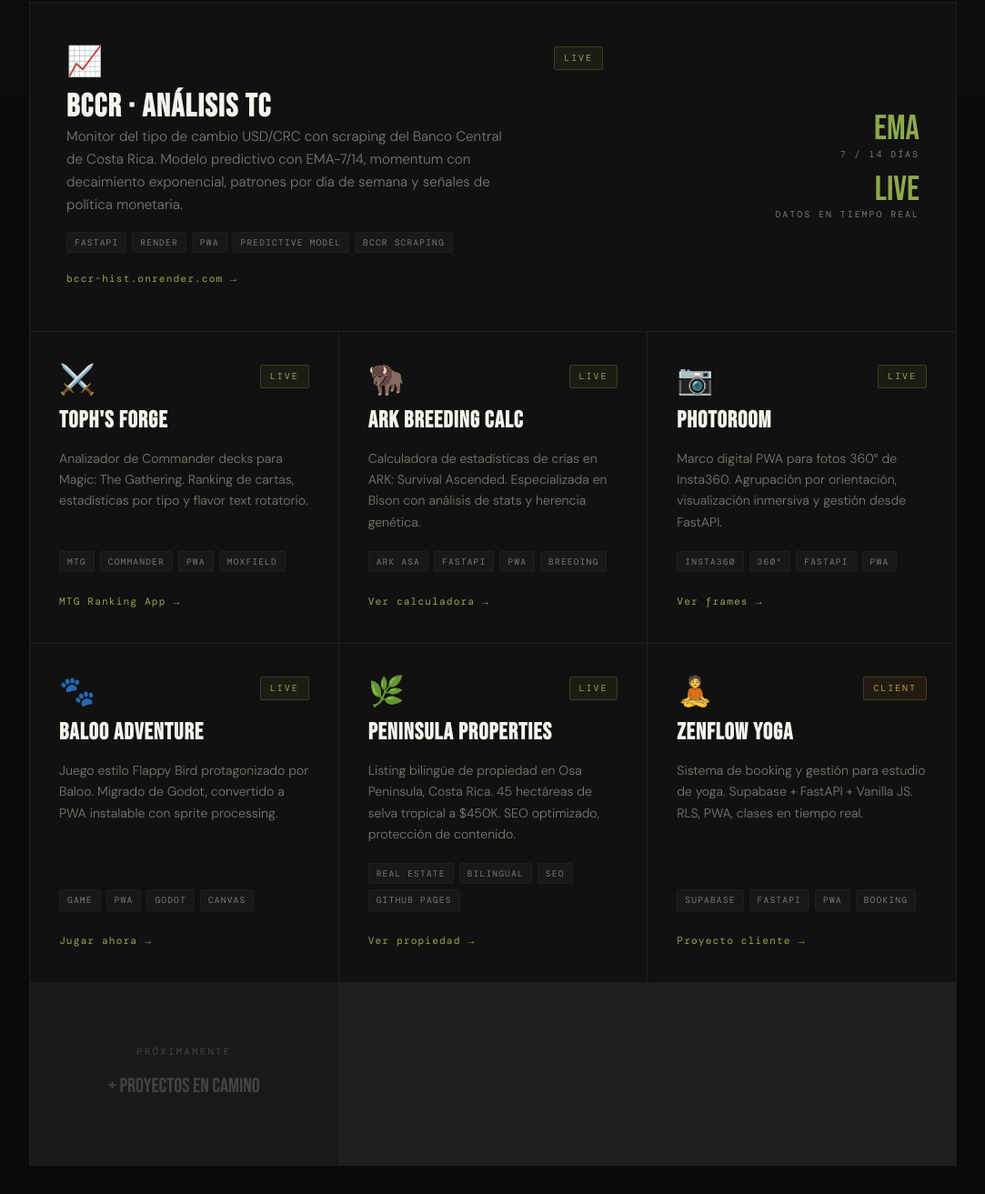
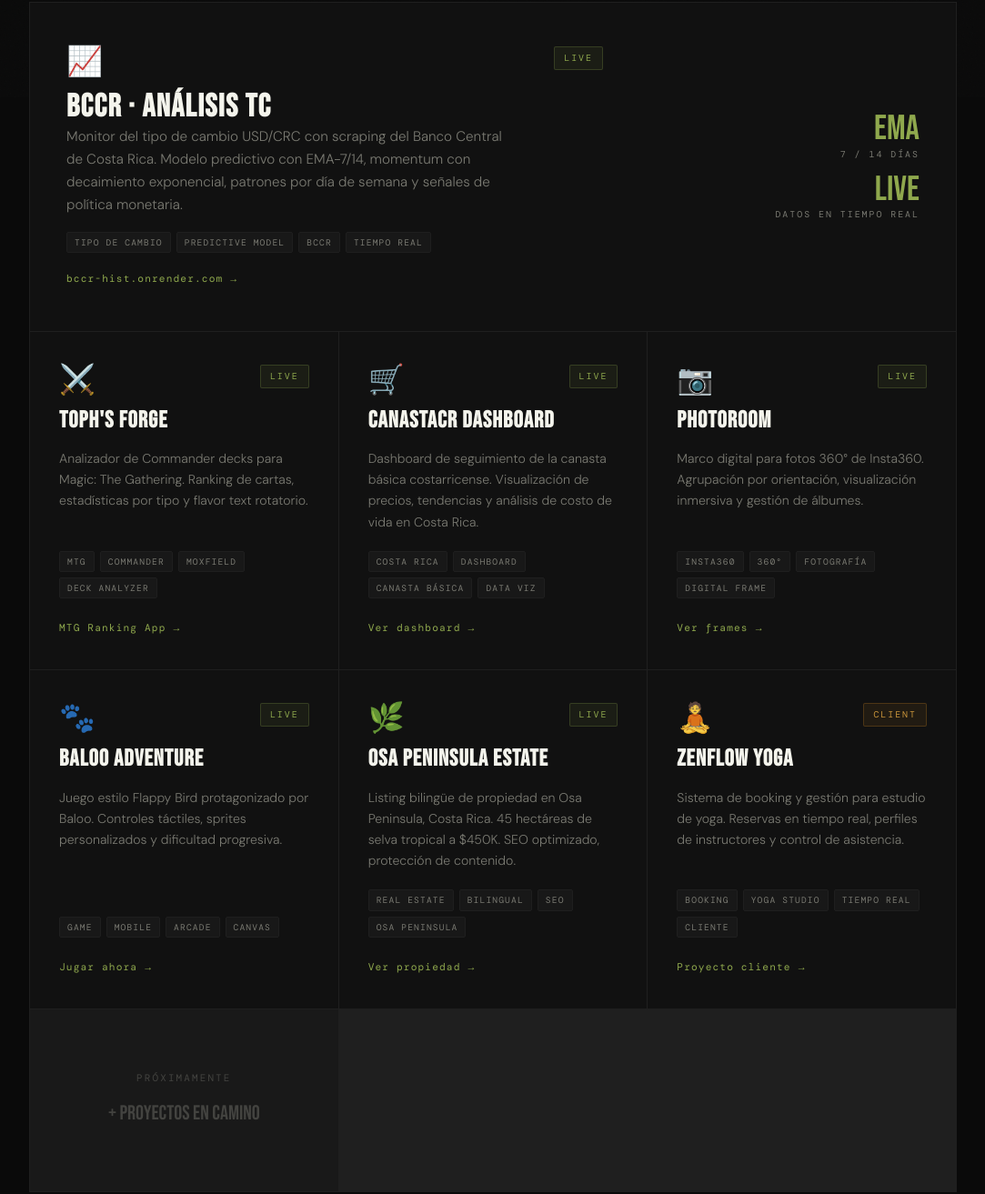
Before and after one commit to rmeneses14/rmlab-dev, a plain HTML site: page index.html in a window 1280 px wide. Shown: the part 693-2006 px from the top of the page at 91% size, without its empty margins (98-1181 px from the left). Drawn offline with nearby package versions, Linux system fonts and the light colour scheme; a web font is replaced by a local one.

Commit message:
eliminio indicios de tecnolgias

```diff
--- a/index.html
+++ b/index.html
@@ -588,8 +588,8 @@
       <span class="accent">que funcionan.</span>
     </h1>
     <p class="hero-desc">
-      Tools, apps y experimentos construidos con FastAPI, PWA y GitHub Pages.
-      Cada proyecto resuelve un problema real — desde tracking financiero hasta análisis de cartas MTG.
+      Tools, apps y experimentos que resuelven problemas reales.
+      Desde tracking financiero hasta análisis de cartas MTG — cada proyecto con propósito.
     </p>
   </section>
 
@@ -612,11 +612,10 @@
             Modelo predictivo con EMA-7/14, momentum con decaimiento exponencial, patrones por día de semana y señales de política monetaria.
           </p>
           <div class="card-tags" style="margin-top:16px;">
-            <span class="tag">FastAPI</span>
-            <span class="tag">Render</span>
-            <span class="tag">PWA</span>
+            <span class="tag">Tipo de Cambio</span>
             <span class="tag">Predictive Model</span>
-            <span class="tag">BCCR Scraping</span>
+            <span class="tag">BCCR</span>
+            <span class="tag">Tiempo Real</span>
           </div>
           <span class="card-link" style="margin-top:20px;">bccr-hist.onrender.com</span>
         </div>
@@ -643,42 +642,42 @@
         <div class="card-tags">
           <span class="tag">MTG</span>
           <span class="tag">Commander</span>
-          <span class="tag">PWA</span>
           <span class="tag">Moxfield</span>
+          <span class="tag">Deck Analyzer</span>
         </div>
         <span class="card-link">MTG Ranking App</span>
       </a>
 
-      <!-- ARK Breeding Calc -->
-      <a class="project-card reveal" href="https://rmeneses14.github.io/ark-breeding-calc/" target="_blank" rel="noopener">
+      <!-- CanastaCR Dashboard -->
+      <a class="project-card reveal" href="https://rmeneses14.github.io/CanastaCR-Dashboard-APP/" target="_blank" rel="noopener">
         <div class="card-header">
-          <span class="card-icon">🦬</span>
+          <span class="card-icon">🛒</span>
           <span class="card-status">Live</span>
         </div>
-        <h2 class="card-title">ARK Breeding Calc</h2>
-        <p class="card-desc">Calculadora de estadísticas de crías en ARK: Survival Ascended. Especializada en Bison con análisis de stats y herencia genética.</p>
+        <h2 class="card-title">CanastaCR Dashboard</h2>
+        <p class="card-desc">Dashboard de seguimiento de la canasta básica costarricense. Visualización de precios, tendencias y análisis de costo de vida en Costa Rica.</p>
         <div class="card-tags">
-          <span class="tag">ARK ASA</span>
-          <span class="tag">FastAPI</span>
-          <span class="tag">PWA</span>
-          <span class="tag">Breeding</span>
+          <span class="tag">Costa Rica</span>
+          <span class="tag">Dashboard</span>
+          <span class="tag">Canasta Básica</span>
+          <span class="tag">Data Viz</span>
         </div>
-        <span class="card-link">Ver calculadora</span>
+        <span class="card-link">Ver dashboard</span>
       </a>
 
-      <!-- PhotoRoom -->
-      <a class="project-card reveal" href="https://rmeneses14.github.io/photoroom/" target="_blank" rel="noopener">
+      <!-- PhotoRoom APP -->
+      <a class="project-card reveal" href="https://rmeneses14.github.io/PhotoRoom-APP/" target="_blank" rel="noopener">
         <div class="card-header">
           <span class="card-icon">📷</span>
           <span class="card-status">Live</span>
         </div>
         <h2 class="card-title">PhotoRoom</h2>
-        <p class="card-desc">Marco digital PWA para fotos 360° de Insta360. Agrupación por orientación, visualización inmersiva y gestión desde FastAPI.</p>
+        <p class="card-desc">Marco digital para fotos 360° de Insta360. Agrupación por orientación, visualización inmersiva y gestión de álbumes.</p>
         <div class="card-tags">
           <span class="tag">Insta360</span>
           <span class="tag">360°</span>
-          <span class="tag">FastAPI</span>
-          <span class="tag">PWA</span>
+          <span class="tag">Fotografía</span>
+          <span class="tag">Digital Frame</span>
         </div>
         <span class="card-link">Ver frames</span>
       </a>
@@ -690,29 +689,29 @@
           <span class="card-status">Live</span>
         </div>
         <h2 class="card-title">Baloo Adventure</h2>
-        <p class="card-desc">Juego estilo Flappy Bird protagonizado por Baloo. Migrado de Godot, convertido a PWA instalable con sprite processing.</p>
+        <p class="card-desc">Juego estilo Flappy Bird protagonizado por Baloo. Controles táctiles, sprites personalizados y dificultad progresiva.</p>
         <div class="card-tags">
           <span class="tag">Game</span>
-          <span class="tag">PWA</span>
-          <span class="tag">Godot</span>
+          <span class="tag">Mobile</span>
+          <span class="tag">Arcade</span>
           <span class="tag">Canvas</span>
         </div>
         <span class="card-link">Jugar ahora</span>
       </a>
 
-      <!-- Peninsula Properties -->
-      <a class="project-card reveal" href="https://rmeneses14.github.io/peninsula-properties/" target="_blank" rel="noopener">
+      <!-- Osa Peninsula Jungle Estate -->
+      <a class="project-card reveal" href="https://rmeneses14.github.io/osa-peninsula-junlge-estate/" target="_blank" rel="noopener">
         <div class="card-header">
           <span class="card-icon">🌿</span>
           <span class="card-status">Live</span>
         </div>
-        <h2 class="card-title">Peninsula Properties</h2>
+        <h2 class="card-title">Osa Peninsula Estate</h2>
         <p class="card-desc">Listing bilingüe de propiedad en Osa Peninsula, Costa Rica. 45 hectáreas de selva tropical a $450K. SEO optimizado, protección de contenido.</p>
         <div class="card-tags">
           <span class="tag">Real Estate</span>
           <span class="tag">Bilingual</span>
           <span class="tag">SEO</span>
-          <span class="tag">GitHub Pages</span>
+          <span class="tag">Osa Peninsula</span>
         </div>
         <span class="card-link">Ver propiedad</span>
       </a>
@@ -724,12 +723,12 @@
           <span class="card-status wip">Client</span>
         </div>
         <h2 class="card-title">ZenFlow Yoga</h2>
-        <p class="card-desc">Sistema de booking y gestión para estudio de yoga. Supabase + FastAPI + Vanilla JS. RLS, PWA, clases en tiempo real.</p>
+        <p class="card-desc">Sistema de booking y gestión para estudio de yoga. Reservas en tiempo real, perfiles de instructores y control de asistencia.</p>
         <div class="card-tags">
-          <span class="tag">Supabase</span>
-          <span class="tag">FastAPI</span>
-          <span class="tag">PWA</span>
           <span class="tag">Booking</span>
+          <span class="tag">Yoga Studio</span>
+          <span class="tag">Tiempo Real</span>
+          <span class="tag">Cliente</span>
         </div>
         <span class="card-link">Proyecto cliente</span>
       </a>
@@ -749,19 +748,18 @@
   <div style="position:relative; z-index:1; max-width:1100px; margin:0 auto; padding:0 40px;">
     <div class="about-strip" style="border:1px solid var(--border); padding:0; margin-bottom:60px;">
       <div class="about-cell reveal">
-        <h3 class="about-heading">Stack habitual</h3>
+        <h3 class="about-heading">Cómo trabajamos</h3>
         <p class="about-text">
-          Backend en <span class="mono-highlight">FastAPI</span> sobre Docker, desplegado en <span class="mono-highlight">Render</span> free tier.
-          Frontend como <span class="mono-highlight">PWA</span> en un solo archivo HTML/CSS/JS, publicado en <span class="mono-highlight">GitHub Pages</span>.
-          Sin frameworks CSS externos — todo custom, todo liviano.
+          Cada proyecto arranca desde cero con un sistema de scaffolding propio.
+          Arquitectura modular, despliegue rápido y frontend ligero — sin frameworks externos.
+          De la idea al sitio live en horas, no días.
         </p>
       </div>
       <div class="about-cell reveal">
         <h3 class="about-heading">Sobre rmlab.dev</h3>
         <p class="about-text">
           Laboratorio digital bajo la marca <span class="mono-highlight">RM Sites</span> desde Costa Rica 🇨🇷.
-          Cada subdominio es un proyecto independiente. Todos los builds usan el sistema
-          <span class="mono-highlight">Bellatrix / Saiph / Antares</span> — scaffolding propio para ir rápido sin perder calidad.
+          Cada subdominio es un proyecto independiente — tools, apps y sitios con propósito real.
         </p>
       </div>
     </div>
@@ -770,7 +768,7 @@
   <!-- FOOTER -->
   <footer>
     <span class="footer-logo">rmlab.dev</span>
-    <span class="footer-note">© 2025 RM Sites · Costa Rica · Hecho con FastAPI + GitHub Pages</span>
+    <span class="footer-note">© 2025 RM Sites · Costa Rica</span>
   </footer>
 
   <!-- PWA INSTALL -->
```
